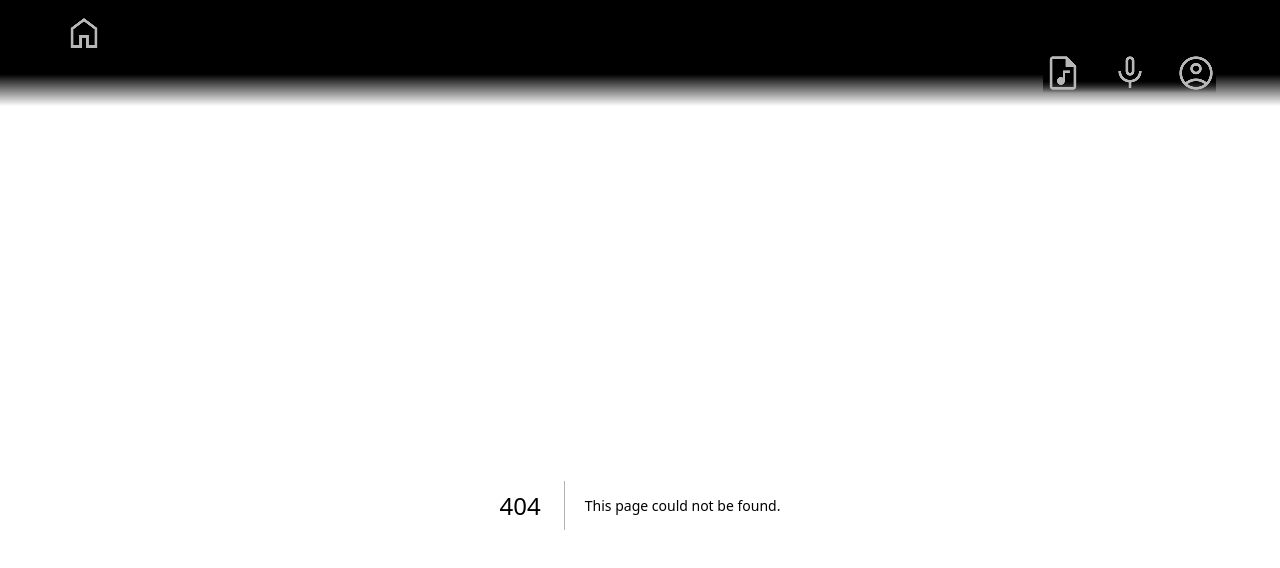
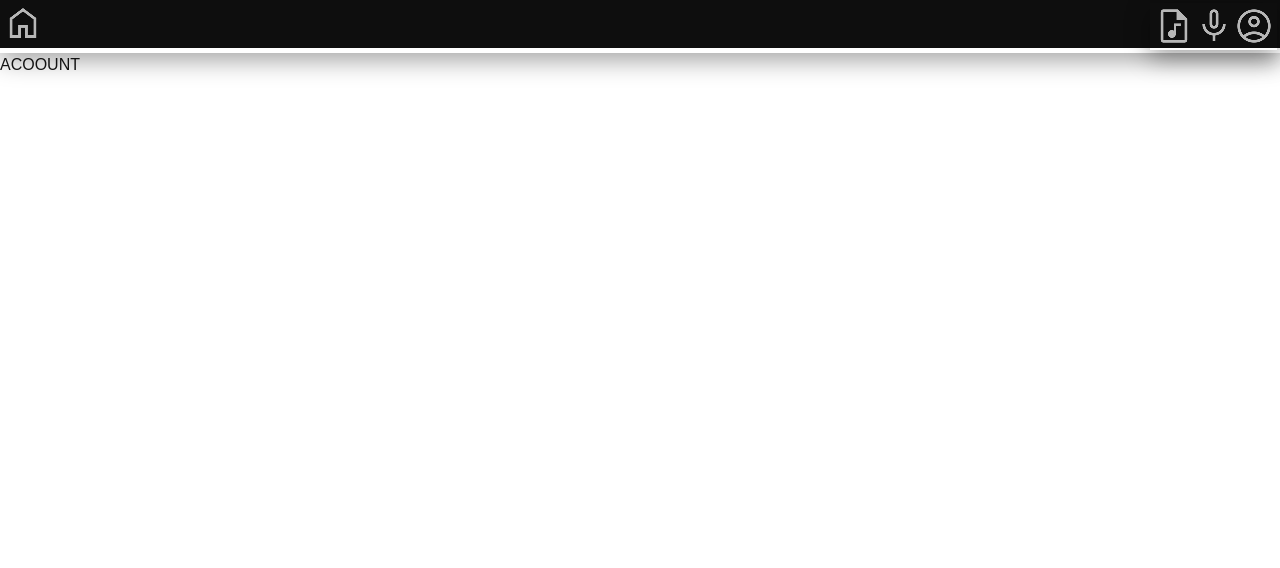
Before and after one commit to flaviomelian/Beatline, a Next.js app in the folder frontend/: page /account in a window 1280 px wide. Before the commit this address had no page. Shown: the top 568 px of the page. Built offline with nearby package versions, Linux system fonts and the light colour scheme; a web font is replaced by a local one.

Commit message:
header ya navega

```diff
--- a/frontend/src/app/Components/Header/Header.tsx
+++ /dev/null
@@ -1,22 +0,0 @@
-import React from "react";
-import Image from "next/image";
-import "./Header.css";
-import home from "../../assets/home.png";
-import audioFile from "../../assets/audio_file.png";
-import mic from "../../assets/mic.png";
-import account from "../../assets/account.png";
-
-const Header = () => {
-  return (
-    <div className="header">
-      <Image className="in-header" src={home} alt="Home" />
-      <div className="options">
-        <Image className="in-header" src={audioFile} alt="Audio" />
-        <Image className="in-header" src={mic} alt="Mic" />
-        <Image className="in-header" src={account} alt="Account" />
-      </div>
-    </div>
-  );
-};
-
-export default Header;
--- /dev/null
+++ b/frontend/src/app/Header.css
@@ -0,0 +1,9 @@
+.header, .options {
+    display: flex;
+    justify-content: space-between;
+    background: linear-gradient(#0e0e0e 90%, #0000 10%);
+    position: sticky;
+    top: 0vh;
+    padding: 0.25%;
+    box-shadow: 0 8px 24px 0 rgba(0,0,0,0.35);
+}
--- /dev/null
+++ b/frontend/src/app/Header.tsx
@@ -0,0 +1,31 @@
+import React from "react";
+import Image from "next/image";
+import "./Header.css";
+import home from "./assets/home.png";
+import audioFile from "./assets/audio_file.png";
+import mic from "./assets/mic.png";
+import account from "./assets/account.png";
+import Link from "next/link";
+
+const Header = () => {
+  return (
+    <div className="header">
+      <Link href="/">
+        <Image className="in-header" src={home} alt="Home" />
+      </Link>
+      <div className="options">
+        <Link href="/audio">
+          <Image className="in-header" src={audioFile} alt="Audio" />
+        </Link>
+        <Link href="/record">
+          <Image className="in-header" src={mic} alt="Mic" />
+        </Link>
+        <Link href="/account">
+          <Image className="in-header" src={account} alt="Account" />
+        </Link>
+      </div>
+    </div>
+  );
+};
+
+export default Header;
--- /dev/null
+++ b/frontend/src/app/account/page.tsx
@@ -0,0 +1,11 @@
+import React from 'react'
+
+const Account = () => {
+  return (
+    <div>
+      ACOOUNT
+    </div>
+  )
+}
+
+export default Account
--- /dev/null
+++ b/frontend/src/app/audio/page.tsx
@@ -0,0 +1,11 @@
+import React from 'react'
+
+const Audio = () => {
+  return (
+    <div>
+      AUDIO
+    </div>
+  )
+}
+
+export default Audio
--- a/frontend/src/app/layout.tsx
+++ b/frontend/src/app/layout.tsx
@@ -1,5 +1,5 @@
 import "./globals.css";
-import Header from "./Components/Header/Header";
+import Header from "./Header";
 
 export default function RootLayout({
   children,
--- /dev/null
+++ b/frontend/src/app/record/page.tsx
@@ -0,0 +1,11 @@
+import React from 'react'
+
+const Record = () => {
+  return (
+    <div>
+      RECORD
+    </div>
+  )
+}
+
+export default Record
```
Also changed, not shown: frontend/src/app/home/Home.css (added), frontend/src/app/home/page.tsx (renamed from frontend/src/app/Pages/Home/Home.tsx), frontend/src/app/record/Record.css (added).
